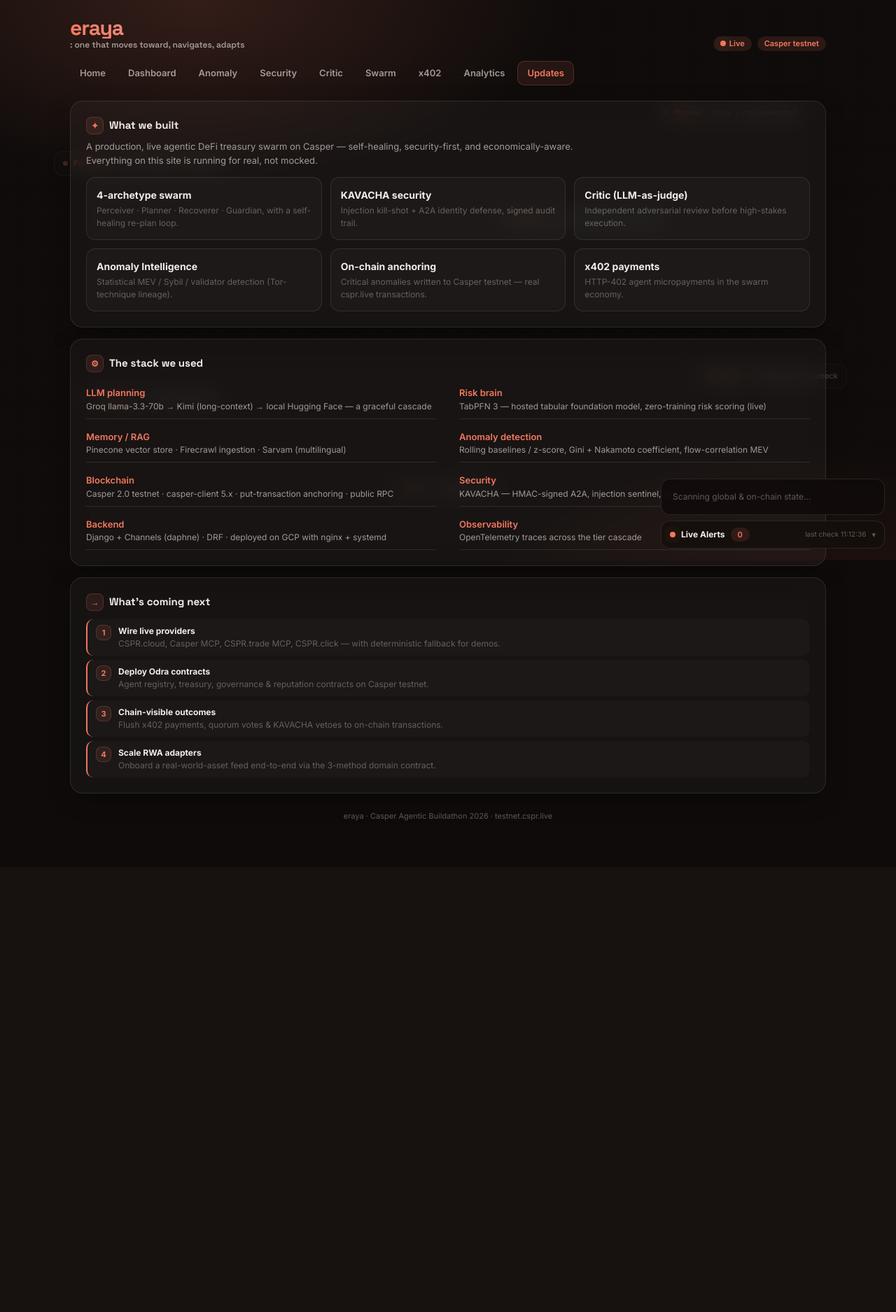
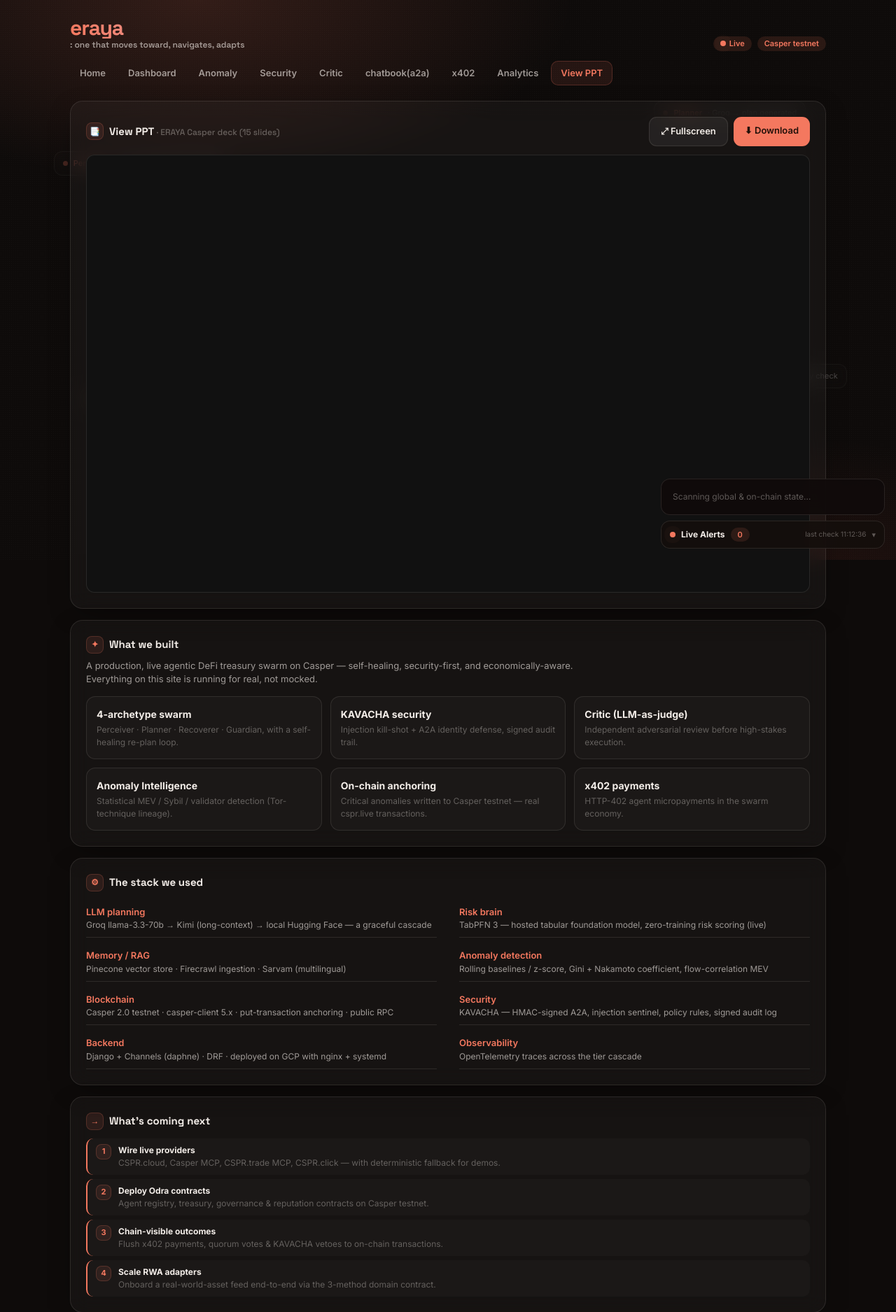
Before and after one commit to martian3062/eraya_microsoft, a Django app: page /demo/updates/ in a window 1280 px wide. Shown: the top 1875 px of the page at 70% size. Before the commit the page ends 1173 px from the top, so only its background shows below. Run offline with Django 5.2, Linux system fonts and the light colour scheme; parts of the project's set-up code (start-up, migrations or seed data) failed here and were passed over; some libraries are stand-ins or nearby versions.

Commit message:
Embed deck as View PPT; rename Swarm tab to chatbook(a2a)
Serve eraya-casper.pdf via Django and embed it (iframe + fullscreen/download)
on the renamed 'View PPT' page (was Updates). Rename the Swarm nav tab to
'chatbook(a2a)'. Home enter card updated to 'View PPT'.

Co-Authored-By: Claude Opus 4.8 <noreply@anthropic.com>

```diff
--- a/backend/apps/frontend/templates/frontend/demo_base.html
+++ b/backend/apps/frontend/templates/frontend/demo_base.html
@@ -89,7 +89,7 @@ nav.tabs a.active{color:var(--a);background:rgba(244,120,95,.10);border-color:rg
     </div>
     <nav class="tabs" id="nav">
       <a data-p="home">Home</a><a data-p="dashboard">Dashboard</a><a data-p="anomaly">Anomaly</a>
-      <a data-p="security">Security</a><a data-p="critic">Critic</a><a data-p="swarm">Swarm</a><a data-p="x402">x402</a><a data-p="analytics">Analytics</a><a data-p="updates">Updates</a>
+      <a data-p="security">Security</a><a data-p="critic">Critic</a><a data-p="swarm">chatbook(a2a)</a><a data-p="x402">x402</a><a data-p="analytics">Analytics</a><a data-p="updates">View PPT</a>
     </nav>
   </header>
   {% endblock %}
--- a/backend/apps/frontend/templates/frontend/demo_home.html
+++ b/backend/apps/frontend/templates/frontend/demo_home.html
@@ -39,7 +39,7 @@
   <p style="color:var(--fg2);font-size:15px;margin-top:14px;max-width:560px">A self-healing, security-first <b style="color:var(--fg)">agentic DeFi treasury</b> — live on Casper. Enter to explore the systems, or see what we built.</p>
   <div style="display:flex;flex-direction:column;gap:12px;margin-top:26px;max-width:440px">
     <a class="enter-card" id="ent-enter"><div class="ec-title">Enter →</div><div class="ec-sub">Dashboard · Anomaly · Security · Critic · x402</div></a>
-    <a class="enter-card" id="ent-updates"><div class="ec-title">Updates</div><div class="ec-sub">What we built &amp; the stack we used</div></a>
+    <a class="enter-card" id="ent-updates"><div class="ec-title">View PPT →</div><div class="ec-sub">The deck + what we built &amp; the stack we used</div></a>
   </div>
   <div id="home-kpis" class="grid grid-cols-2 md:grid-cols-4 gap-3" style="margin-top:30px"></div>
 </section>
--- a/backend/apps/frontend/templates/frontend/demo_updates.html
+++ b/backend/apps/frontend/templates/frontend/demo_updates.html
@@ -1,7 +1,20 @@
 {% extends "frontend/demo_base.html" %}
-{% block title %}eraya — updates{% endblock %}
+{% block title %}eraya — View PPT{% endblock %}
 {% block page %}updates{% endblock %}
 {% block content %}
+
+<section class="card" style="margin-bottom:16px">
+  <div class="flex items-center justify-between mb-3 flex-wrap gap-2">
+    <div class="flex items-center gap-2"><span class="chip">📑</span><span class="sec-title">View PPT <span class="sec-sub">· ERAYA Casper deck (15 slides)</span></span></div>
+    <div class="flex gap-2">
+      <a class="btn btn-ghost" id="ppt-open" target="_blank" style="text-decoration:none">⤢ Fullscreen</a>
+      <a class="btn" id="ppt-dl" download style="text-decoration:none">⬇ Download</a>
+    </div>
+  </div>
+  <div style="border-radius:12px;overflow:hidden;border:1px solid var(--bd);background:#111">
+    <iframe id="ppt-frame" title="ERAYA Casper deck" style="width:100%;height:min(78vh,820px);border:0" allowfullscreen></iframe>
+  </div>
+</section>
 
 <section class="card" style="margin-bottom:16px">
   <div class="flex items-center gap-2 mb-2"><span class="chip">✦</span><span class="sec-title">What we built</span></div>
@@ -29,6 +42,10 @@
 
 {% block page_js %}
 <script>
+const PPT=DEMO+'eraya-casper.pdf';
+document.getElementById('ppt-frame').src=PPT+'#toolbar=1&view=FitH';
+document.getElementById('ppt-open').href=PPT;
+document.getElementById('ppt-dl').href=PPT;
 const STACK=[
   ['LLM planning','Groq llama-3.3-70b → Kimi (long-context) → local Hugging Face — a graceful cascade'],
   ['Risk brain','TabPFN 3 — hosted tabular foundation model, zero-training risk scoring (live)'],
--- a/backend/apps/frontend/urls.py
+++ b/backend/apps/frontend/urls.py
@@ -21,6 +21,7 @@ urlpatterns = [
     path("demo/updates/",           views.demo_updates,        name="demo_updates"),
     path("demo/analytics/",         views.demo_analytics,      name="demo_analytics"),
     path("demo/swarm/",             views.demo_swarm,          name="demo_swarm"),
+    path("demo/eraya-casper.pdf",   views.demo_ppt_pdf,        name="demo_ppt_pdf"),
     path("dashboard/",              views.dashboard,           name="dashboard"),
     path("map/",                    views.map_view,            name="map"),
     path("a2a-chat/",               views.a2a_chat,            name="a2a_chat"),
--- a/backend/apps/frontend/views.py
+++ b/backend/apps/frontend/views.py
@@ -313,6 +313,15 @@ def demo_analytics(request):
 def demo_swarm(request):
     return render(request, "frontend/demo_swarm.html")
 
+def demo_ppt_pdf(request):
+    import os
+    from django.conf import settings
+    from django.http import FileResponse, Http404
+    path = os.path.join(settings.BASE_DIR, "eraya-casper.pdf")
+    if not os.path.exists(path):
+        raise Http404("deck not found")
+    return FileResponse(open(path, "rb"), content_type="application/pdf")
+
 import json as _json
 
 @_require_auth
```
Also changed, not shown: 1 other file.
